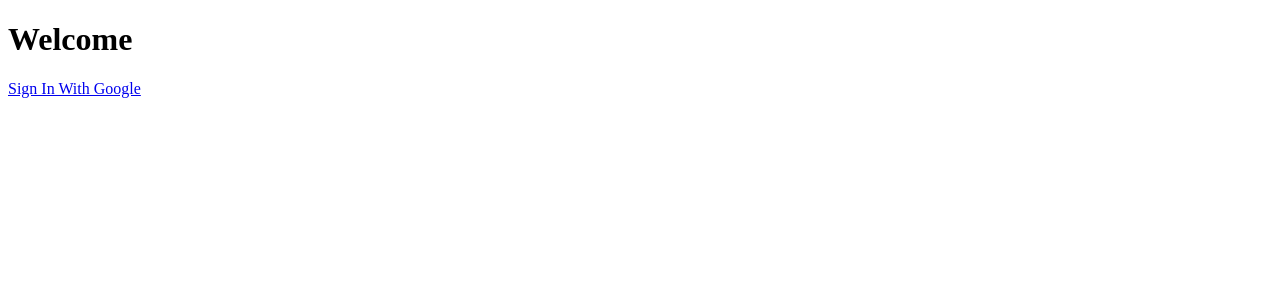
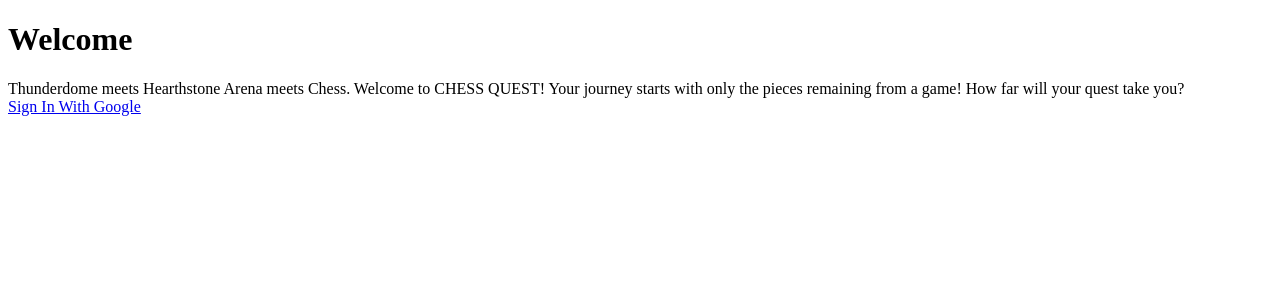
Before and after one commit to chessquest/chess-quest-web, a Rails app: page / in a window 1280 px wide. Shown: the top 300 px of the page. Run offline with Rails 7, Linux system fonts and the light colour scheme.

Commit message:
Add description to welcome page, update spec
Co-authored-by: Adam Etzion <60630167+aetzion1@users.noreply.github.com>

```diff
--- a/app/views/welcome/index.html.erb
+++ b/app/views/welcome/index.html.erb
@@ -1,4 +1,8 @@
 <h1>Welcome</h1>
+
+<section class='description'>
+Thunderdome meets Hearthstone Arena meets Chess. Welcome to CHESS QUEST! Your journey starts with only the pieces remaining from a game! How far will your quest take you?
+</section>
 
 <%= link_to 'Sign In With Google', user_google_oauth2_omniauth_authorize_path, method: :post %>
 
```
Also changed, not shown: spec/features/welcome/index_spec.rb (+1 -2 lines).
